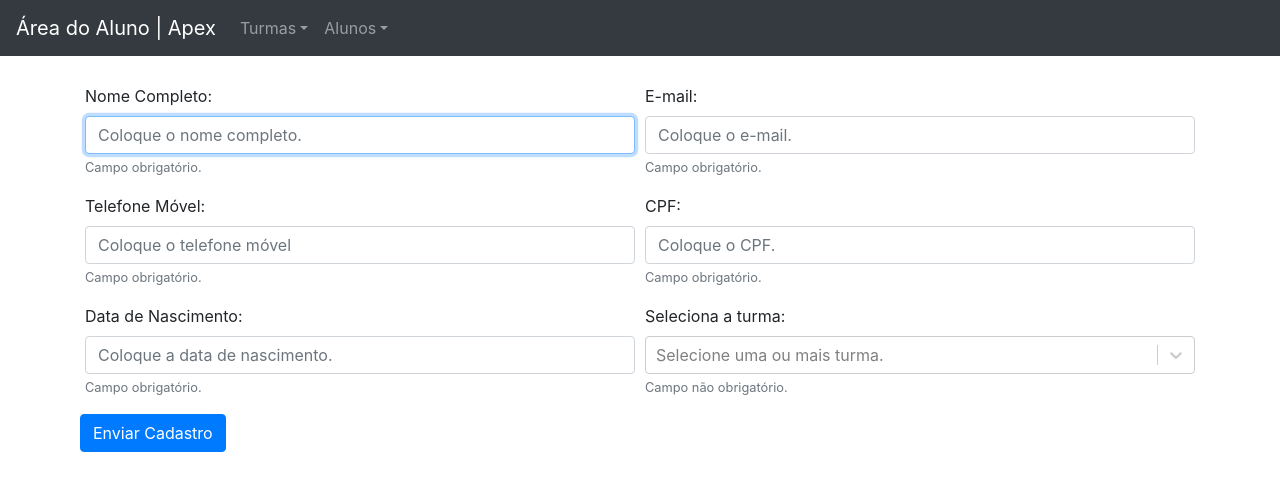
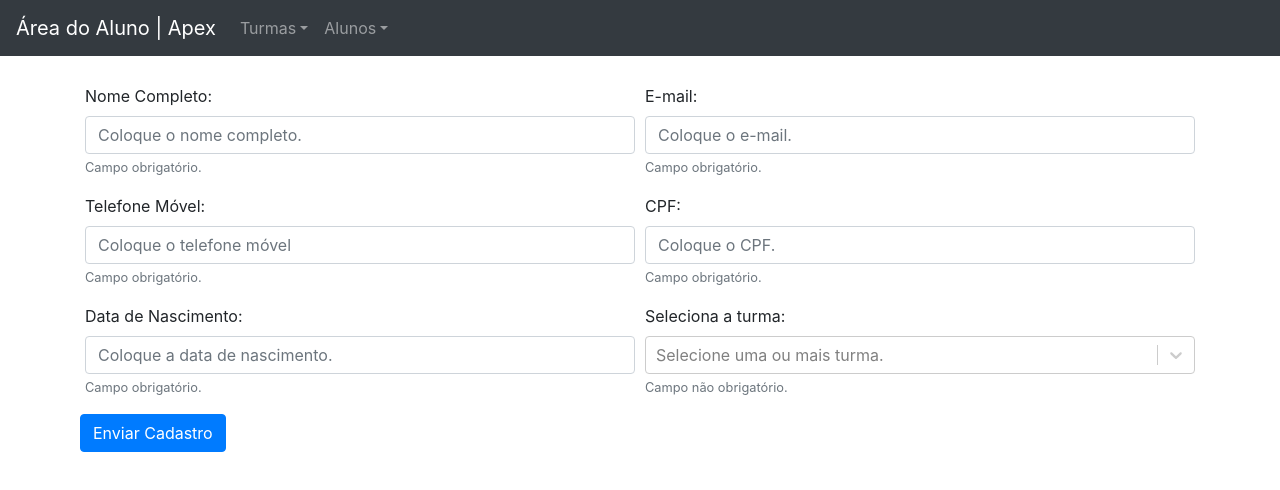
Before and after one commit to ApexTechLab/areadoaluno-frontend, a React (Create React App) app: page /student/create in a window 1280 px wide. Shown: the top 490 px of the page. Built offline with nearby package versions, Linux system fonts and the light colour scheme.

Commit message:
autoFocus retirado

```diff
--- a/src/components/StudentForm/StudentForm.js
+++ b/src/components/StudentForm/StudentForm.js
@@ -14,9 +14,6 @@ class StudentForm extends Component {
     console.log(objeto);
     this.props.onSubmit(objeto);
     resetForm(initialValues);
-
-    //focus e telefonemask
-    document.querySelector('#name').focus();
   }
 
   render() {
@@ -70,7 +67,6 @@ class StudentForm extends Component {
                     id="name"
                     name="name"
                     placeholder="Coloque o nome completo."
-                    autoFocus={true}
                     value={values.name}
                     onChange={handleChange}
                     isInvalid={touched.name && errors.name}
```
